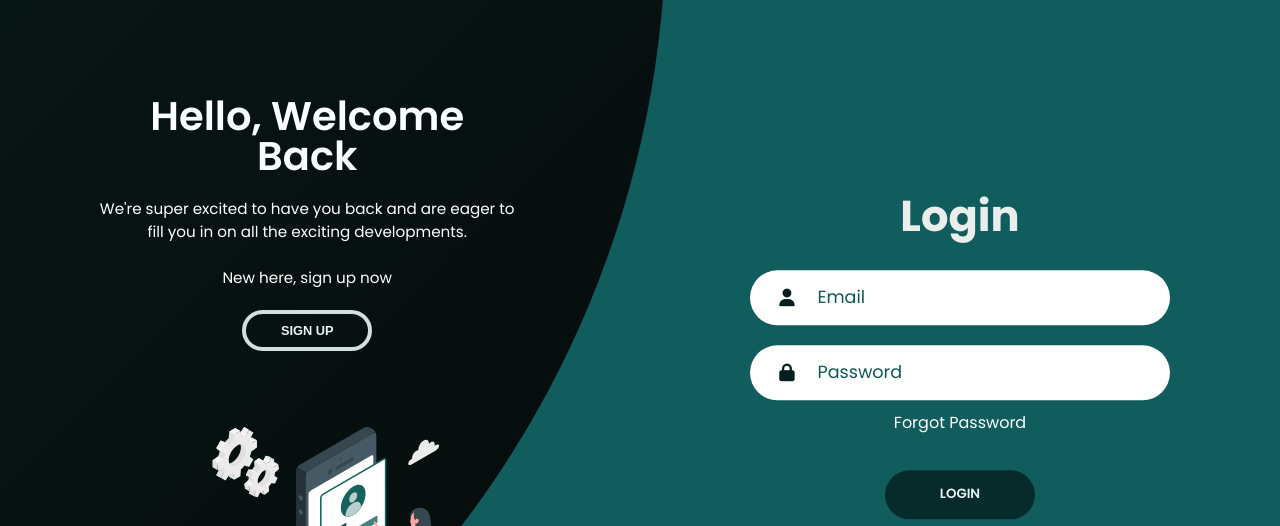
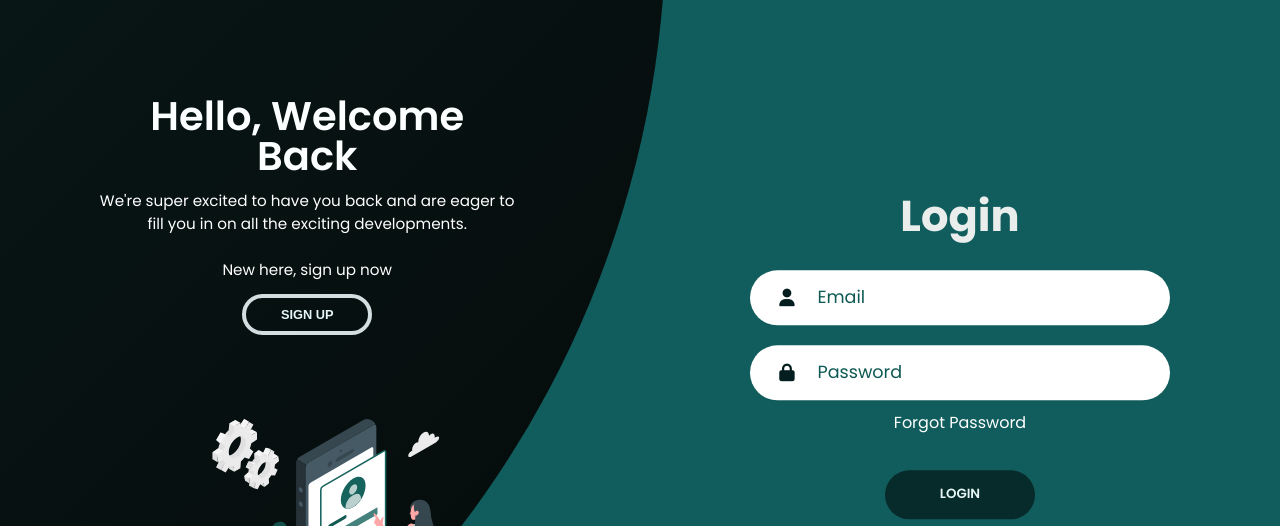
Before and after one commit to Dharani-webdev/project1-nexus., a plain HTML site: page index.html in a window 1280 px wide. Shown: the top 526 px of the page. Drawn offline with Linux system fonts and the light colour scheme.

Commit message:
Update style.css

```diff
--- a/style.css
+++ b/style.css
@@ -269,7 +269,7 @@ form.sign-in-form {
 
 .panel p {
   font-size: 0.95rem;
-  padding: 1.3rem 0%;
+  padding: 0.8rem 0%;
   color: #fff;
 }
 .btn.transparent {
```
